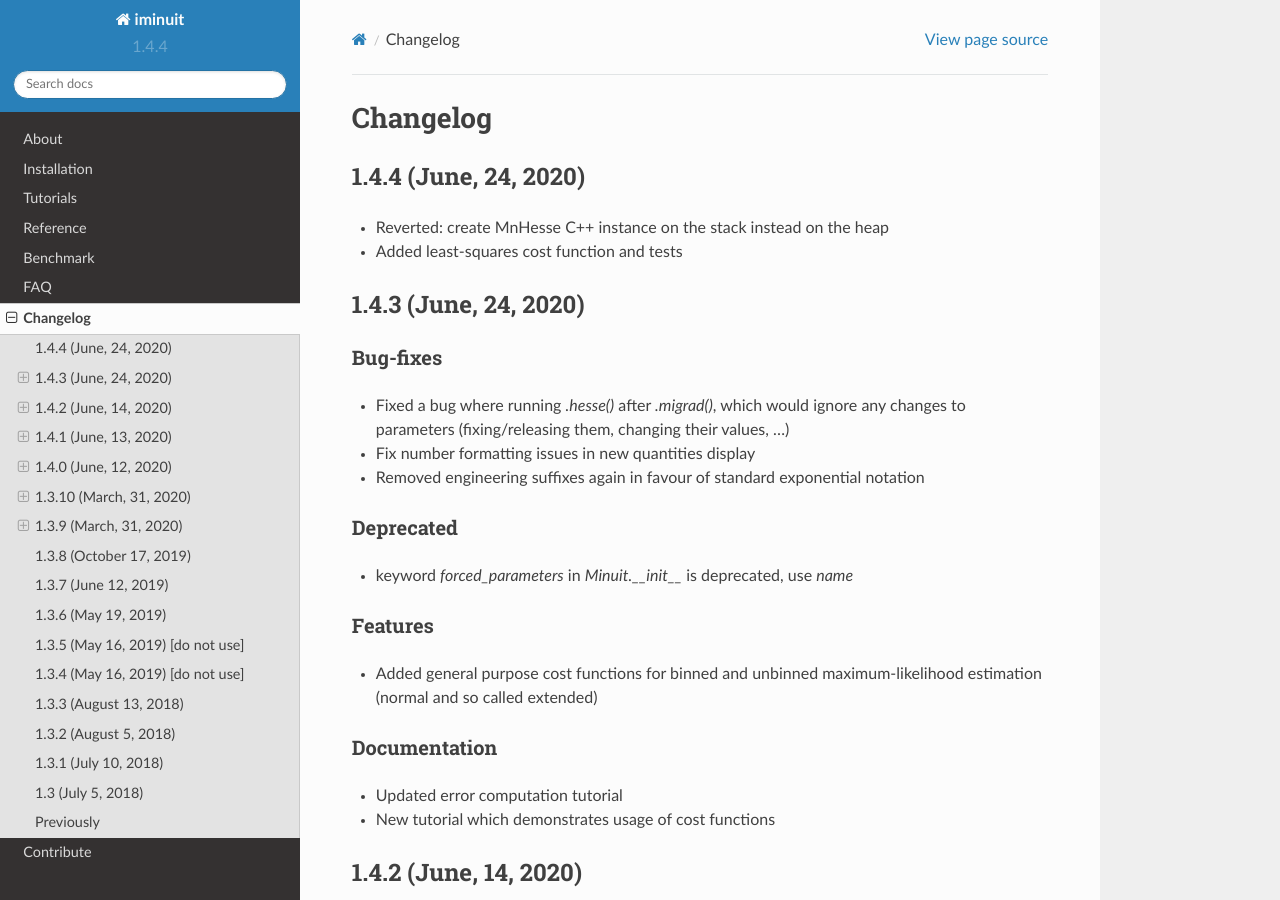
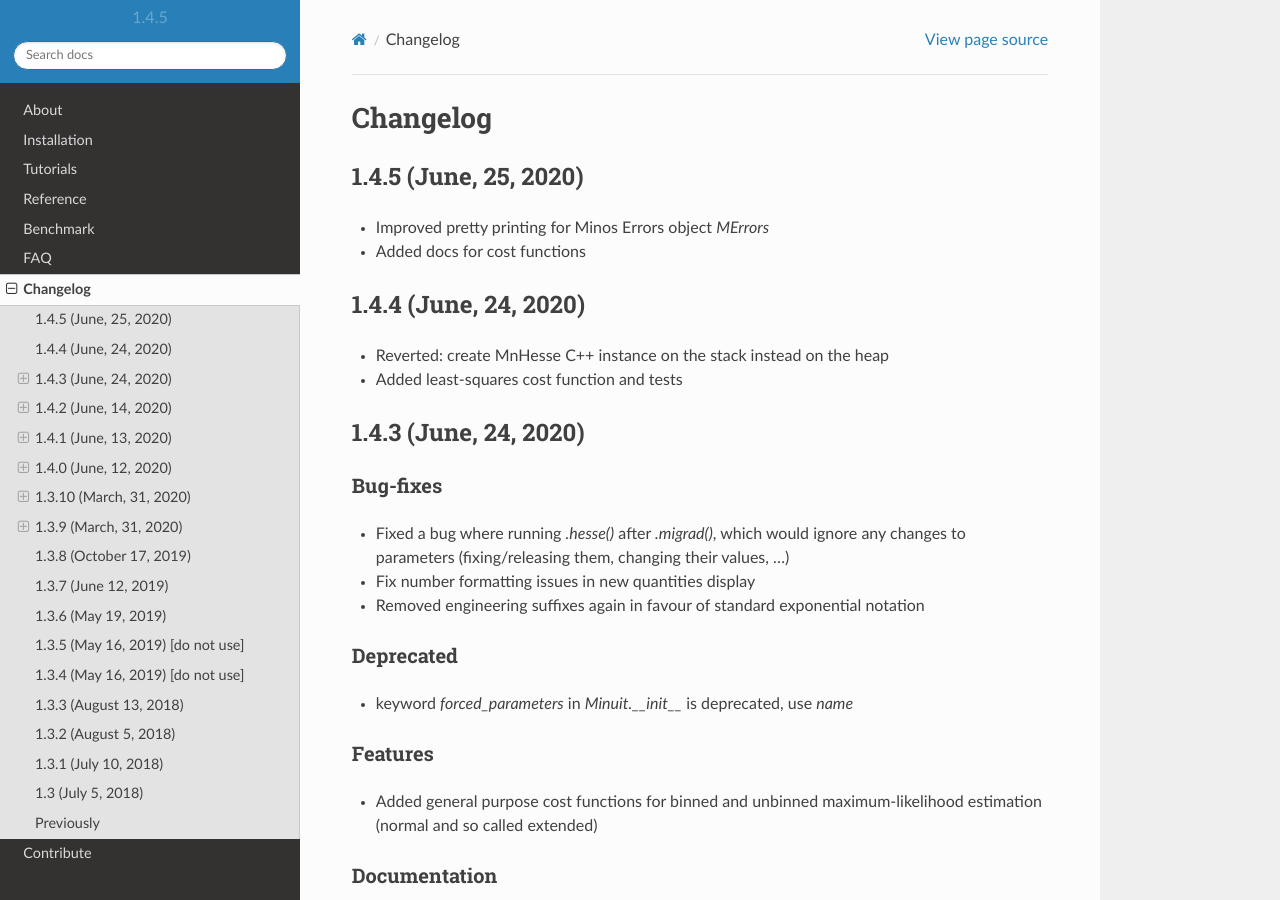
Before and after one commit to scikit-hep/iminuit, a Sphinx documentation site: the page built from doc/changelog.rst, in a window 1280 px wide and 900 px high. Built offline with Sphinx 7.4.7 and the Read the Docs theme 2.0.0, drawn with Linux system fonts in a browser that asks for light colours; the version number is read from the project's files by our own code.

Commit message:
release 1.4.5

```diff
--- a/doc/changelog.rst
+++ b/doc/changelog.rst
@@ -4,6 +4,12 @@
 
 Changelog
 =========
+
+1.4.5 (June, 25, 2020)
+----------------------
+
+- Improved pretty printing for Minos Errors object `MErrors`
+- Added docs for cost functions
 
 1.4.4 (June, 24, 2020)
 ----------------------
--- a/src/iminuit/version.py
+++ b/src/iminuit/version.py
@@ -1 +1 @@
-__version__ = "1.4.4"
+__version__ = "1.4.5"
```
